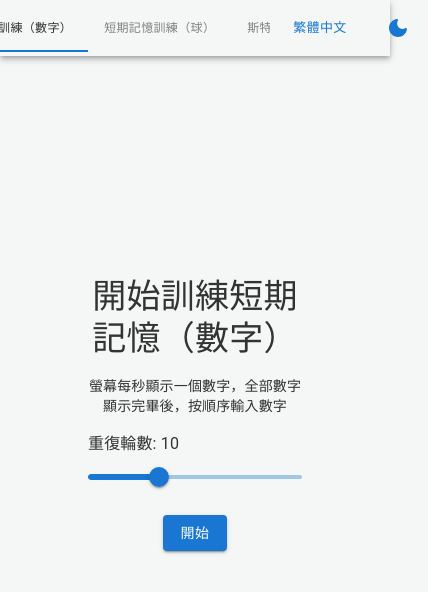
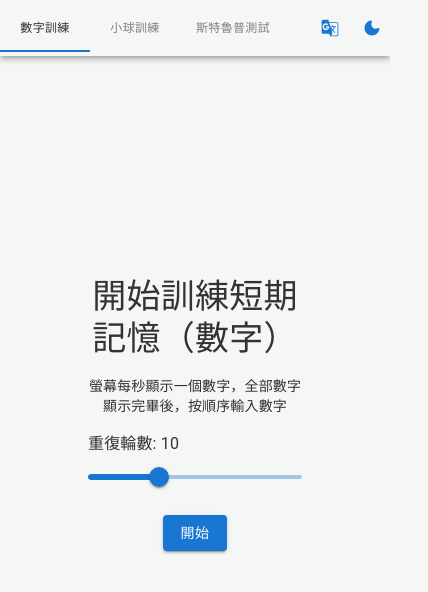
Before and after one commit to lokjason489/Mnemosyne, a React (Create React App) app: page / in a window 390 px wide. Shown: the top 592 px of the page, 428 px wide, since content can reach past the window. Built offline with nearby package versions, Linux system fonts and the light colour scheme.

Commit message:
Fixed mobile layout

```diff
--- a/src/index.css
+++ b/src/index.css
@@ -1,13 +1,14 @@
 html,body{
     height: 100lvh;
     height: 100vh;
-    width: 100%;
+    width: 100vw;
     font-family: Helvetica;
+    /* overflow: hidden; */
 }
 
 #root{
-
     height: 100%;
+    width: 100%;
     font-family: Helvetica;
     display: flex;
     flex-direction: column;
--- a/src/pages/page/home.tsx
+++ b/src/pages/page/home.tsx
@@ -5,7 +5,7 @@ import CssBaseline from "@mui/material/CssBaseline";
 import Box from "@mui/material/Box";
 import Container from "@mui/material/Container";
 import Toolbar from "@mui/material/Toolbar";
-import { createTheme, ThemeProvider } from "@mui/material/styles";
+import { createTheme, ThemeProvider, useTheme } from "@mui/material/styles";
 import Tab from "@mui/material/Tab";
 import {
 	Button,
@@ -22,6 +22,7 @@ import { useTranslation } from "react-i18next";
 import DarkModeRoundedIcon from "@mui/icons-material/DarkModeRounded";
 import LightModeRoundedIcon from "@mui/icons-material/LightModeRounded";
 import useMediaQuery from "@mui/material/useMediaQuery";
+import GTranslateRoundedIcon from "@mui/icons-material/GTranslateRounded";
 
 interface Props {}
 
@@ -61,40 +62,58 @@ const ColorModeContext = React.createContext({ toggleColorMode: () => {} });
 
 const darkTheme = createTheme({
 	palette: {
-	  mode: 'dark',
+		mode: "dark",
 		background: {
-		default: '#222222',
-		paper: '#313131',
+			default: "#222222",
+			paper: "#313131",
 		},
 		primary: {
-		main: '#90caf9',
+			main: "#90caf9",
 		},
 		secondary: {
-		main: '#a5d6a7',
+			main: "#a5d6a7",
 		},
 		text: {
-		primary: '#fafafa',
-		secondary: '#c4c4c4 ',
+			primary: "#fafafa",
+			secondary: "#c4c4c4 ",
+		},
+	},
+	breakpoints: {
+		values: {
+			xs: 0,
+			sm: 600,
+			md: 900,
+			lg: 1200,
+			xl: 1536,
 		},
 	},
 });
 
 const lightTheme = createTheme({
 	palette: {
-	  mode: 'light',
+		mode: "light",
 		background: {
-		default: '#F4F7F5',
-		paper: '#f4f7f5',
+			default: "#F4F7F5",
+			paper: "#f4f7f5",
 		},
 		primary: {
-		main: '#1976d2',
+			main: "#1976d2",
 		},
 		secondary: {
-		main: '#4caf50',
+			main: "#4caf50",
 		},
 		text: {
-		primary: '#333',
-		secondary: '#777',
+			primary: "#333",
+			secondary: "#777",
+		},
+	},
+	breakpoints: {
+		values: {
+			xs: 0,
+			sm: 600,
+			md: 900,
+			lg: 1200,
+			xl: 1536,
 		},
 	},
 });
@@ -102,8 +121,11 @@ const darkTheme = createTheme({
 const HomePage: React.FC<Props> = () => {
 	const [option, setOption] = React.useState(0);
 
-	const [mode, setMode] = React.useState<"light" | "dark">(useMediaQuery('(prefers-color-scheme: dark)')? 'dark' : 'light');
-
+	const [mode, setMode] = React.useState<"light" | "dark">(
+		useMediaQuery("(prefers-color-scheme: dark)") ? "dark" : "light"
+	);
+	const theme_Size = useTheme();
+	const isLargeScreen = useMediaQuery(theme_Size.breakpoints.up("md"));
 	const { t, i18n } = useTranslation();
 	const [open, setOpen] = React.useState(false);
 	const colorMode = React.useMemo(
@@ -120,10 +142,20 @@ const HomePage: React.FC<Props> = () => {
 			createTheme({
 				palette: {
 					mode,
-			  background: mode === 'dark' ? darkTheme.palette.background : lightTheme.palette.background,
-			  primary: mode === 'dark' ? darkTheme.palette.primary : lightTheme.palette.primary,
-			  secondary: mode === 'dark' ? darkTheme.palette.secondary : lightTheme.palette.secondary,
-			  text: mode === 'dark' ? darkTheme.palette.text : lightTheme.palette.text,
+					background:
+						mode === "dark"
+							? darkTheme.palette.background
+							: lightTheme.palette.background,
+					primary:
+						mode === "dark"
+							? darkTheme.palette.primary
+							: lightTheme.palette.primary,
+					secondary:
+						mode === "dark"
+							? darkTheme.palette.secondary
+							: lightTheme.palette.secondary,
+					text:
+						mode === "dark" ? darkTheme.palette.text : lightTheme.palette.text,
 				},
 			}),
 		[mode]
@@ -188,23 +220,36 @@ const HomePage: React.FC<Props> = () => {
 			<ThemeProvider theme={theme}>
 				<CssBaseline />
 				<AppBar color="transparent" position="relative">
-					<Toolbar disableGutters>
-						<Box sx={{ width: "100%", display: "flex", flexGrow: 1 }}>
+					<Toolbar disableGutters sx={{ width: "100%", display: "flex" }}>
+						<Box sx={{ width: "100%", display: "flex" ,flexGrow:1}}>
 							<Tabs
 								value={option}
-								centered
 								onChange={handleChange}
 								aria-label="Main Function Tabs"
+								variant={isLargeScreen ? "fullWidth" : "scrollable"}
+								// scrollButtons={!isLargeScreen}
+								// allowScrollButtonsMobile={!isLargeScreen}
 								textColor="inherit"
 							>
-								<Tab label={t("NumberTest")} wrapped {...a11yProps(0)} />
-								<Tab label={t("BallTest")} wrapped {...a11yProps(1)} />
-								<Tab label={t("StoopTest")} wrapped {...a11yProps(2)} />
+								<Tab
+									label={isLargeScreen ? t("NumberTest") : t("Number_short")}
+									wrapped = {true}
+									{...a11yProps(0)}
+								/>
+								<Tab
+									label={isLargeScreen ? t("BallTest") : t("Ball_short")}
+									wrapped = {true}
+									{...a11yProps(1)}
+								/>
+								<Tab
+									label={isLargeScreen ? t("StoopTest") : t("StoopTest_short")}
+									wrapped = {true}
+									{...a11yProps(2)}
+								/>
 							</Tabs>
 						</Box>
-						<Box
-							sx={{ display: "flex", justifyContent: "flex-end", flexGrow: 1 }}
-						>
+						<Box sx={{ flexBasis:"50px" }}>
+							{isLargeScreen && (
 								<Button
 									ref={anchorRef}
 									id="composition-button"
@@ -217,6 +262,26 @@ const HomePage: React.FC<Props> = () => {
 								>
 									{language}
 								</Button>
+							)}
+							{!isLargeScreen && (
+								<IconButton
+									sx={{ ml: 1 }}
+									ref={anchorRef}
+									id="composition-button"
+									aria-controls={open ? "composition-menu" : undefined}
+									aria-expanded={open ? "true" : undefined}
+									aria-haspopup="true"
+									size="small"
+									color="inherit"
+									onClick={handleToggle}
+								>
+									<GTranslateRoundedIcon
+										color="primary"
+										fontSize="small"
+									></GTranslateRoundedIcon>
+								</IconButton>
+							)}
+
 							<Popper
 								open={open}
 								anchorEl={anchorRef.current}
@@ -224,6 +289,7 @@ const HomePage: React.FC<Props> = () => {
 								placement="top-start"
 								transition
 								disablePortal
+								sx={{zIndex:99}}
 							>
 								{({ TransitionProps, placement }) => (
 									<Grow
@@ -261,22 +327,26 @@ const HomePage: React.FC<Props> = () => {
 								)}
 							</Popper>
 						</Box>
-						<Box
-							sx={{
-								display: "flex",
-								justifyContent: "flex-end",
-								paddingRight: "10px",
-							}}
-						>
+						<Box sx={{ flexBasis:"50px" }}>
 							<IconButton
 								sx={{ ml: 1 }}
 								onClick={colorMode.toggleColorMode}
 								color="inherit"
 							>
 								{theme.palette.mode === "light" ? (
-									<DarkModeRoundedIcon  color="primary"/>
+									<DarkModeRoundedIcon
+										fontSize={
+											theme.breakpoints.down("md") ? "small" : "inherit"
+										}
+										color="primary"
+									/>
 								) : (
-									<LightModeRoundedIcon color="primary"/>
+									<LightModeRoundedIcon
+										fontSize={
+											theme.breakpoints.down("md") ? "small" : "inherit"
+										}
+										color="primary"
+									/>
 								)}
 							</IconButton>
 						</Box>
--- a/src/plugin/i18n/locales/en.json
+++ b/src/plugin/i18n/locales/en.json
@@ -2,6 +2,9 @@
 	"NumberTest": "Short-Term Memory Training (Numbers)",
 	"BallTest": "Short-Term Memory Training (Balls)",
 	"StoopTest": "Short-Term Memory Training (Stoops)",
+	"Number_short":"Numbers Training",
+	"Ball_short":"Balls Training",
+	"StoopTest_short":"Stoops Test",
 	"NumberTest_Start": "Start Short-Term Memory Training (Numbers)",
 	"BallTest_Start": "Start Short-Term Memory Training (Balls)",
 	"StoopTest_Start": "Start Short-Term Memory Training (Stoops)",
--- a/src/plugin/i18n/locales/sc.json
+++ b/src/plugin/i18n/locales/sc.json
@@ -1,10 +1,13 @@
 {
     "NumberTest": "短期记忆训练（数字）",
-    "BallTest": "短期记忆训练（球）",
+    "BallTest": "短期记忆训练（小球）",
     "StoopTest": "短期记忆训练（斯特鲁普效应）",
     "NumberTest_Start": "开始训练短期记忆（数字）",
-    "BallTest_Start": "开始训练短期记忆（球）",
+    "BallTest_Start": "开始训练短期记忆（小球）",
     "StoopTest_Start": "开始训练短期记忆（斯特鲁普效应）",
+    "Number_short":"数字训练",
+    "Ball_short":"小球训练",
+    "StoopTest_short":"斯特鲁普测试",
     "level": "重复轮数",
     "start": "开始",
     "currNum": "当前数字",
--- a/src/plugin/i18n/locales/tc.json
+++ b/src/plugin/i18n/locales/tc.json
@@ -5,6 +5,9 @@
     "NumberTest_Start": "開始訓練短期記憶（數字）",
     "BallTest_Start": "開始訓練短期記憶（球）",
     "StoopTest_Start": "斯特魯普效應",
+    "Number_short":"數字訓練",
+    "Ball_short":"小球訓練",
+    "StoopTest_short":"斯特魯普測試",
     "level": "重復輪數",
     "start": "開始",
     "currNum": "當前數字",
--- a/tsconfig.json
+++ b/tsconfig.json
@@ -4,8 +4,12 @@
     "lib": [
       "dom",
       "dom.iterable",
-      "esnext"
+      "esnext",
+      "es6"
     ],
+    "noImplicitAny": true,
+    "noImplicitThis": true,
+    "strictNullChecks": true,
     "allowJs": true,
     "skipLibCheck": true,
     "esModuleInterop": true,
```
Lines whose indentation alone changed are shown as unchanged.
